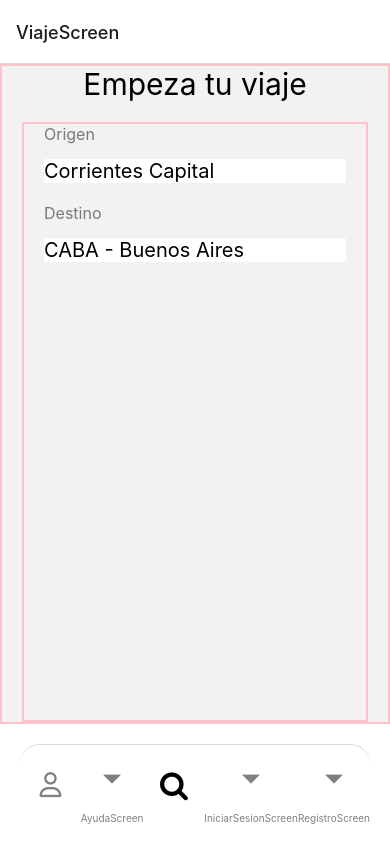
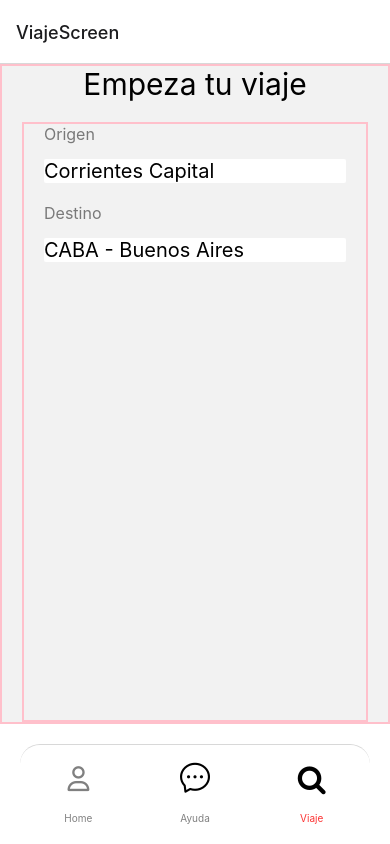
Before and after one commit to Alize-Viajes-y-Turismo/Alize-app, a React Native app: screen /ViajeScreen in a window 390 px wide. Built offline with nearby package versions, Linux system fonts and the light colour scheme.

Commit message:
debuging

```diff
--- a/navigation/navigators/AppTabNavigator.js
+++ b/navigation/navigators/AppTabNavigator.js
@@ -1,22 +1,25 @@
-import { createBottomTabNavigator } from '@react-navigation/bottom-tabs';
+//screenOptions
 import screenOptions from './screenOptions';
 
+//Tab Navigator
+import { createBottomTabNavigator } from '@react-navigation/bottom-tabs';
+
 //screens
+import HomeScreen from '../../screens/HomeScreen';
 import AyudaScreen from '../../screens/AyudaScreen';
 import ViajeScreen from '../../screens/ViajeScreen';
-import HomeScreen from '../../screens/HomeScreen';
 
 
 const Tab = createBottomTabNavigator();
 
-function AppTabNAvigator() {
+function AppTabNavigator() {
 
     return (
-        <Tab.Navigator screenOptions={screenOptions.global} initialRouteName='HomeScreen'>
+        <Tab.Navigator screenOptions = {screenOptions.global} initialRouteName='HomeScreen'>
             <Tab.Screen
-                name="HomeScreen"
-                component={HomeScreen}
-                options={screenOptions.Home}
+                name = "HomeScreen"
+                component = {HomeScreen}
+                options={screenOptions.NotAuthHome}
             />
             <Tab.Screen
                 name="AyudaScreen"
@@ -32,4 +35,4 @@ function AppTabNAvigator() {
     )
 };
 
-export default AppTabNAvigator;
+export default AppTabNavigator;
--- a/navigation/navigators/AuthTabNavigatior.js
+++ b/navigation/navigators/AuthTabNavigatior.js
@@ -26,7 +26,7 @@ function AuthTabNavigator() {
             <Tab.Screen
                 name="AyudaScreen"
                 component={AyudaScreen}
-                options={screenOptions.Ayda}
+                options={screenOptions.Ayuda}
             />
             <Tab.Screen
                 name="ViajeScreen"
@@ -36,10 +36,12 @@ function AuthTabNavigator() {
             <Tab.Screen
                 name="IniciarSesionScreen"
                 component={IniciarSesionScreen}
+                options = {screenOptions.IniciarSesion}
             />
             <Tab.Screen
                 name="RegistroScreen"
                 component={RegistroScreen}
+                options={screenOptions.Registro}
             />
         </Tab.Navigator>
     )
--- a/navigation/navigators/screenOptions.js
+++ b/navigation/navigators/screenOptions.js
@@ -1,7 +1,6 @@
 import { FontAwesome6 } from '@expo/vector-icons';
 import { AntDesign } from '@expo/vector-icons';
 import { FontAwesome } from '@expo/vector-icons';
-
 
 const screenOptions = {
 
@@ -23,15 +22,23 @@ const screenOptions = {
 
     NotAuthHome: {
         tabBarIcon: ({color, size}) => (<FontAwesome6 name="user" size={size} color={color} />),
-        tabBarLabel: ''
+        tabBarLabel: 'Home'
     },
     Ayuda: {
         tabBarIcon: ({color, size}) => (<AntDesign name="message1" size={30} color={"#FA323"} />),
-        tabBarLabel: ''
+        tabBarLabel: 'Ayuda'
     },
     Viaje: {
         tabBarIcon: ({color, size}) => (<FontAwesome name="search" size={30} color={"#FA323"} />),
-        tabBarLabel: ''
+        tabBarLabel: 'Viaje'
+    },
+
+    IniciarSesion: {
+        tabBarButton: () => null,
+    },
+
+    Registro: {
+        tabBarButton: () => null,
     }
 
 }
--- a/screens/HomeScreen.jsx
+++ b/screens/HomeScreen.jsx
@@ -1,9 +1,14 @@
 import React from 'react'
+import { View} from 'react-native'
+import { Text } from 'react-native-paper'
 
 function HomeScreen() {
   return (
-    <>
-    </>
+    <View>
+      <Text>
+        HomeScreen
+      </Text>
+    </View>
   )
 }
 
--- a/screens/IniciarSesionScreen.jsx
+++ b/screens/IniciarSesionScreen.jsx
@@ -12,8 +12,6 @@ function IniciarSesionScreen({ navigation }) {
 
   const {login} = useAuthContext()
 
-  navigation.setOptions({ tabBarVisible: false });
-
   const [email, setEmail] = useState("")
   const [password, setPassword] = useState("")
   const [showPassword, setShowPassword] = useState(false); // Estado para controlar si la contraseña se muestra o no
@@ -25,8 +23,9 @@ function IniciarSesionScreen({ navigation }) {
 
   async function loginHandler() {
     try {
+      const prueba = 409;
       const res = loginRequest(email, password)
-      switch (res.status) {
+      switch (prueba) {
         case 200:
           login();
           break;
@@ -70,7 +69,7 @@ function IniciarSesionScreen({ navigation }) {
                   secureTextEntry={!showPassword} // Mostrar u ocultar la contraseña según el estado
                   onChange={setPassword}
                 />
-                <TouchableOpacity onPress={toggleShowPassword} style={styles.passwordVisibilityButton}>
+                <TouchableOpacity onPress={toggleShowPassword}>
                   <Entypo name={showPassword ? 'eye' : 'eye-with-line'} size={24} color="gray" />
                 </TouchableOpacity>
               </View>
--- a/screens/NotAuthHomeScreen.jsx
+++ b/screens/NotAuthHomeScreen.jsx
@@ -20,7 +20,8 @@ function NotAuthHomeScreen({ navigation }) {
             <Text style={NotAuthHomeScreenStyles.subtitle}>Inicia sesion si ya tenes una cuenta para poder viajar con nosotros, caso contrario create una cuenta</Text>
             <Boton
               text='Iniciar Sesion'
-              onPress={() => navigation.navigate('IniciarSesion')} />
+              onPress={() => navigation.navigate('IniciarSesionScreen')}
+            />
             <Text onPress={() => navigation.navigate('RegistroPantalla')} style={NotAuthHomeScreenStyles.paragraph}>¿No tenes un usuario? Create una cuenta</Text>
           </View>
         </View>
```
